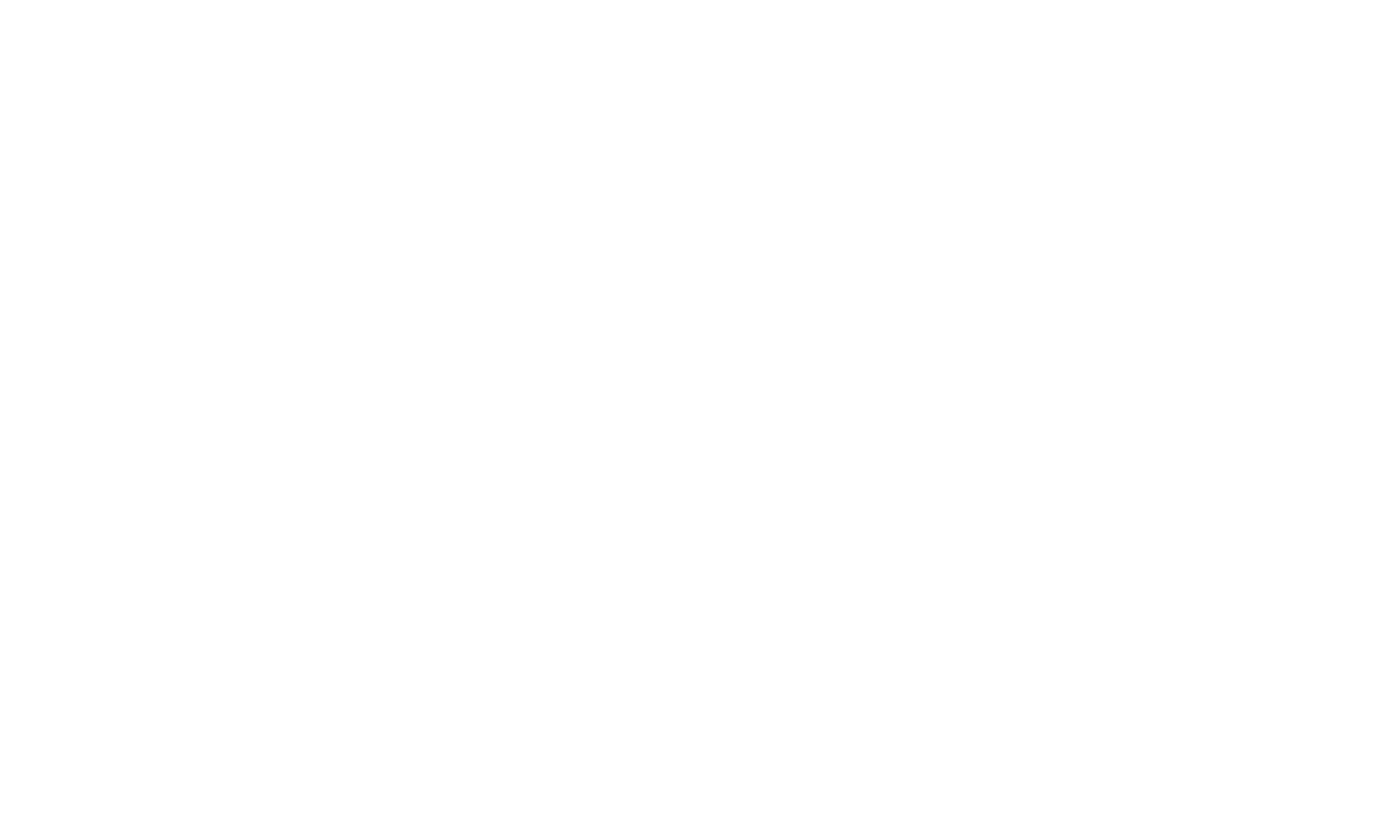
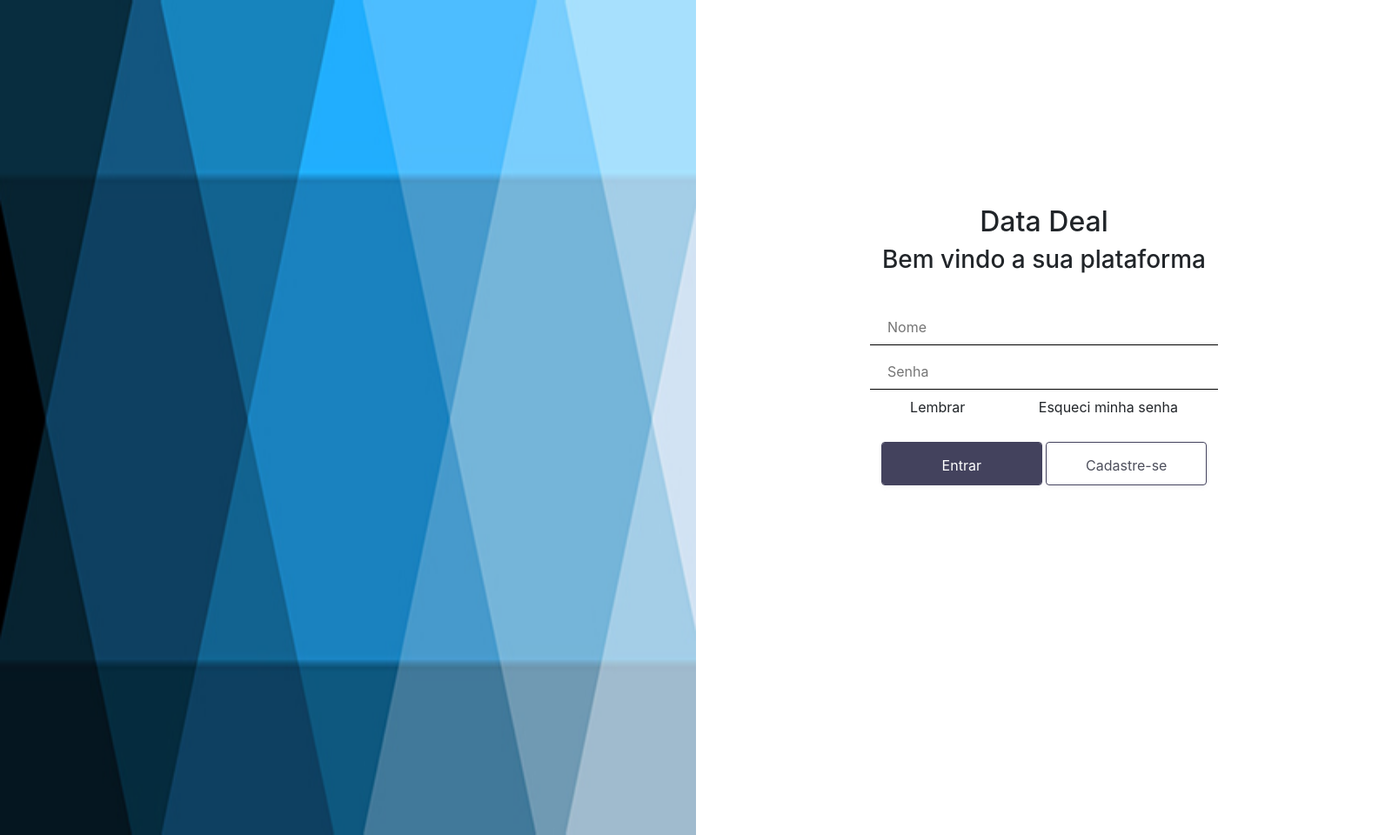
Before and after one commit to gama-xp24/DataDeal, a plain HTML site: page indexT1.html in a window 1280 px wide. Shown: the whole page at 87% size, 1600 px wide, since content can reach past the window. Before the commit the page ends 800 px from the top, so only its background shows below. Drawn offline with nearby package versions, Linux system fonts and the light colour scheme.

Commit message:
adicionado indexT1.html

```diff
--- a/css/style.css
+++ b/css/style.css
@@ -194,3 +194,92 @@ input[type=text] {
 .socialMedia{
     text-align: right;
 }
+
+/* divisão de estilo da tela 1 */
+
+#flex{
+    display: flex;
+    flex-direction: row;
+}
+
+#flex2{
+    display: flex;
+    flex-direction: column;
+}
+
+.telaAzul {
+    top: 0px;
+    left: 0px;
+    width: 800px;
+    height: 960px;
+}
+
+.formulario {
+    top: 0px;
+    left: 800px;
+    width: 800px;
+    height: 960px;
+    /* border: 5px solid black; */
+    text-align: center;
+}
+
+.formulario h2{
+    margin-top: 236px;
+}
+
+.formulario p{
+    margin-top: 236px;
+    margin-left: 283px;
+    margin-right: 307px;
+}
+
+
+.login input[type=text]{
+    width: 400px;
+    height: 30px;
+    border-top: hidden;
+    border-left: hidden;
+    border-right: hidden;
+    border-bottom: 1px solid black;
+    padding-bottom: 20px;
+}
+
+.botao input[type=submit]{
+    width: 185px;
+    height: 50px;
+    border: 1px solid #43425D;
+    border-radius: 4px;
+    text-align: center;
+    font: Regular 18px/23px Source Sans Pro;
+    letter-spacing: 0;
+    color: #FFFFFF;
+}
+
+.botao {
+    padding:20px;
+}
+
+#entrar{
+    background-color: #43425D;
+}
+
+#cadastro{
+    background-color: white;
+    color: #4D4F5C;
+
+}
+
+.login{
+    margin: 0 200px;
+    padding-top: 30px;
+}
+
+.quadrado{
+    border: 1px solid gray;
+    width: 18px;
+    height: 18px;
+}
+
+.container-texto span{
+    padding: 40px;
+}
--- a/indexT1.html
+++ b/indexT1.html
@@ -0,0 +1,54 @@
+<!DOCTYPE html>
+<html lang="en">
+<head>
+    <meta charset="UTF-8">
+    <meta name="viewport" content="width=device-width, initial-scale=1.0">
+    <meta http-equiv="X-UA-Compatible" content="ie=edge">
+    <meta charset="author" content="Bruno Ricardo, Gustavo Suto" />
+    <link rel="shortcut icon" href="./imagens/fav.ico" />
+    <link rel="stylesheet" href="https://stackpath.bootstrapcdn.com/bootstrap/4.3.1/css/bootstrap.min.css" integrity="sha384-ggOyR0iXCbMQv3Xipma34MD+dH/1fQ784/j6cY/iJTQUOhcWr7x9JvoRxT2MZw1T" crossorigin="anonymous">
+    <link href="css/style.css" rel="stylesheet" />
+    <link rel="stylesheet" href="https://stackpath.bootstrapcdn.com/bootstrap/4.3.1/css/bootstrap.min.css" integrity="sha384-ggOyR0iXCbMQv3Xipma34MD+dH/1fQ784/j6cY/iJTQUOhcWr7x9JvoRxT2MZw1T" crossorigin="anonymous">
+    <link href="https://fonts.googleapis.com/css?family=Source+Sans+Pro&display=swap" rel="stylesheet">
+    <title>Data Deal</title>
+</head>
+<body>
+    <div class="row">
+        <div class="col-12" id="flex">
+            <div class="telaAzul">
+                <img src="imagens/telaAzul.jpg" width="800px" height="960px" />
+            </div><!--telaAzul-->
+
+            <div class="formulario">
+
+                <h2>Data Deal</h2>
+                <h3>Bem vindo a sua plataforma</h3>
+                <form>
+                    <div class="login" id="flex2">
+                        <input type="text" name="Nome Completo" required placeholder="Nome"/>
+
+                        <input type="text" name="Senha" required placeholder="Senha" />
+                    </div><!--login-->
+
+                    <div class="container-texto">
+                        <span>Lembrar</span>
+
+                        <span>Esqueci minha senha</span>
+                    </div><!--container-texto-->
+
+                    <div class="botao">
+
+                        <input type="submit" id="entrar" name="acao" value="Entrar" />
+
+
+
+                        <input type="submit" id="cadastro" name="acao" value="Cadastre-se" />
+
+                    </div><!--botao-->
+                </form>
+
+            </div><!--formulario-->
+        </div><!--col-->
+    </div><!--row-->
+</body>
+</html>
```
Also changed, not shown: imagens/telaAzul.jpg (added).
